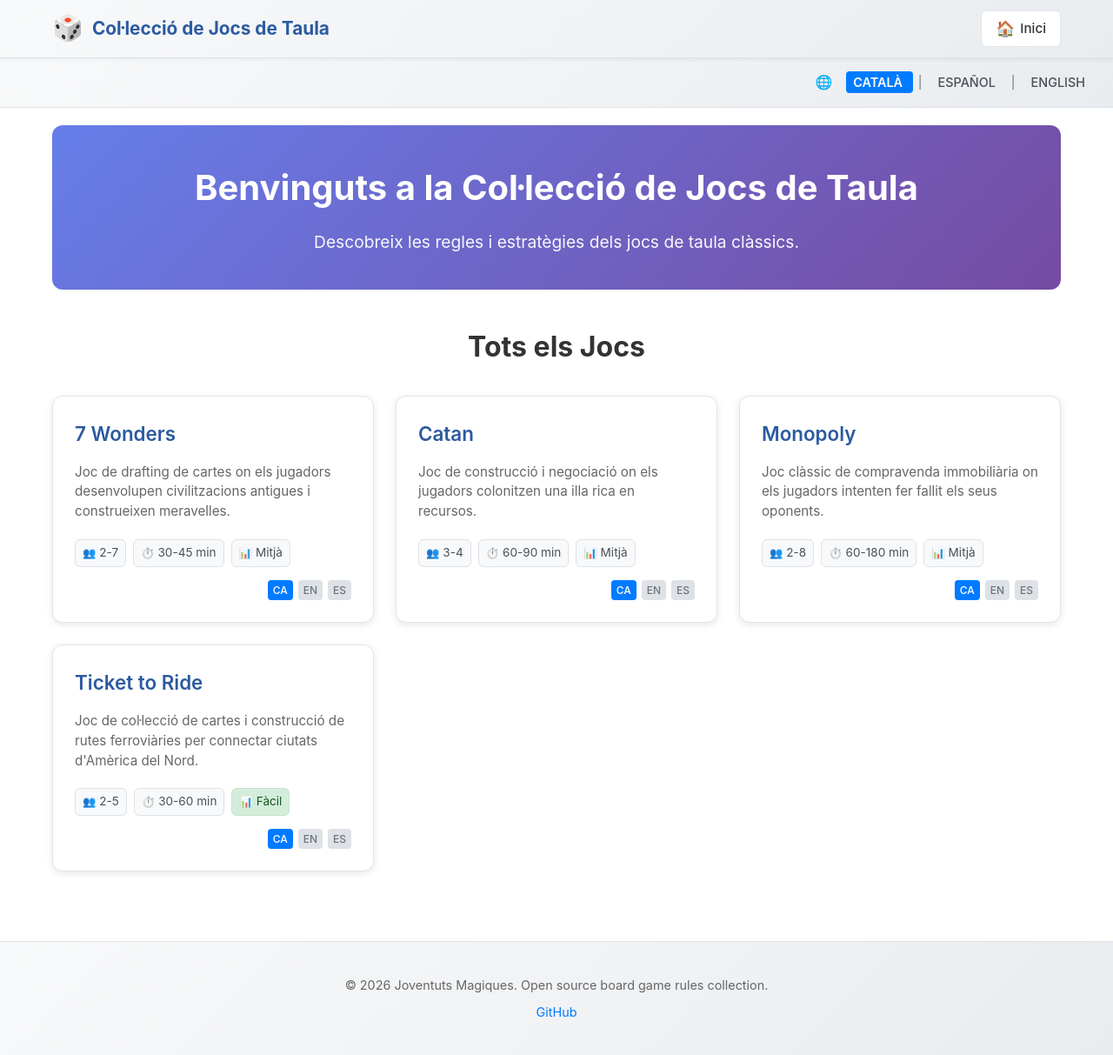
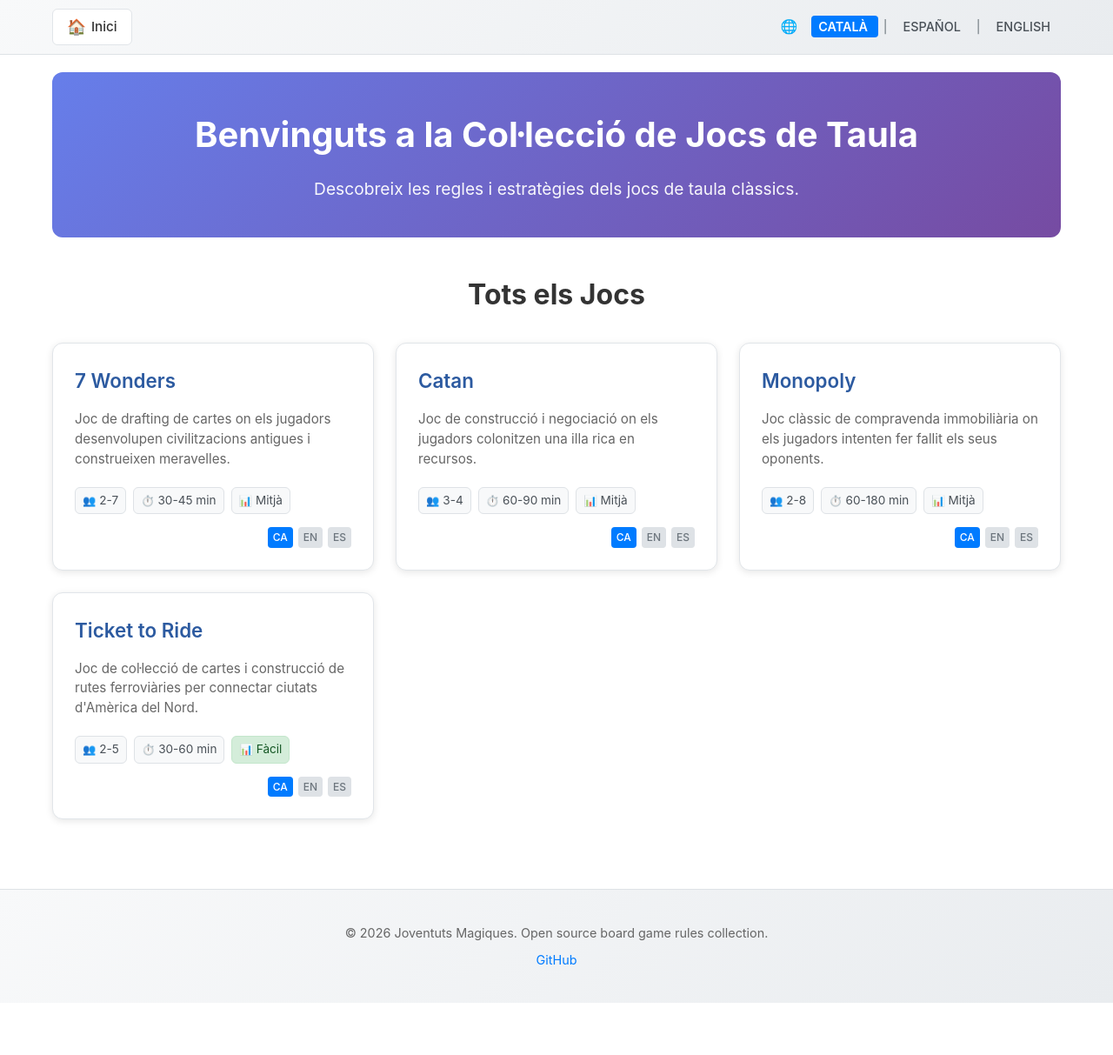
Before and after one commit to Joventuts-Magiques/Joventuts-Magiques.github.io, a Jekyll site: the page built from index.md, in a window 1280 px wide and 1213 px high. Shown: the whole window at 87% size. Built offline with Jekyll 4.4.1, drawn with Linux system fonts in a browser that asks for light colours.

Commit message:
Home bar (#4)

```diff
--- a/_includes/site-header.html
+++ b/_includes/site-header.html
@@ -3,18 +3,13 @@
 
 <header class="site-header" role="banner">
   <div class="site-header-content">
-    <div class="site-branding">
-      <a href="/" class="site-title-link" aria-label="Go to homepage">
-        <span class="site-logo" aria-hidden="true">🎲</span>
-        <span class="site-title">{{ t.site_title | default: "Jocs de Taula" }}</span>
-      </a>
-    </div>
-
     <nav class="site-nav" role="navigation" aria-label="Main navigation">
-      <a href="/" class="nav-link" aria-label="Go to homepage">
+      <a href="/" class="nav-link home-link" aria-label="Go to homepage">
         <span class="nav-icon" aria-hidden="true">🏠</span>
         <span class="nav-text">{{ t.home | default: "Inici" }}</span>
       </a>
     </nav>
+
+    {% include language-selector.html %}
   </div>
 </header>
--- a/_layouts/game.html
+++ b/_layouts/game.html
@@ -1,8 +1,6 @@
 ---
 layout: default
 ---
-
-{% include language-selector.html %}
 
 {% assign current_lang = page.lang | default: site.default_lang %}
 {% assign t = site.data.i18n[current_lang] %}
--- a/_layouts/home.html
+++ b/_layouts/home.html
@@ -1,8 +1,6 @@
 ---
 layout: default
 ---
-
-{% include language-selector.html %}
 
 <main class="home-content" role="main" aria-label="Games collection homepage">
   <header class="hero-section">
--- a/assets/css/site-header.css
+++ b/assets/css/site-header.css
@@ -1,70 +1,31 @@
 /**
  * Site Header Styles
- * Main navigation bar at the top of the site
+ * Unified navigation bar with Home button and language selector
  */
 
 .site-header {
   background: linear-gradient(135deg, var(--color-bg-gradient-start, #f8f9fa) 0%, var(--color-bg-gradient-end, #e9ecef) 100%);
   border-bottom: 1px solid var(--color-border-medium, #dee2e6);
   padding: 0;
-  position: sticky;
-  top: 0;
-  z-index: 100;
-  box-shadow: 0 2px 4px rgba(0, 0, 0, 0.05);
 }
 
 .site-header-content {
   max-width: 1200px;
   margin: 0 auto;
-  padding: 12px 20px;
+  padding: 10px 20px;
   display: flex;
   justify-content: space-between;
   align-items: center;
+  gap: 20px;
 }
 
-/* Site Branding */
-.site-branding {
-  flex: 1;
-}
-
-.site-title-link {
-  display: inline-flex;
-  align-items: center;
-  gap: 10px;
-  text-decoration: none;
-  color: var(--color-text-primary, #333);
-  transition: opacity var(--transition-normal, 0.2s ease);
-}
-
-.site-title-link:hover {
-  opacity: 0.8;
-}
-
-.site-title-link:focus-visible {
-  outline: 2px solid var(--color-border-focus, #007bff);
-  outline-offset: 2px;
-  border-radius: var(--radius-sm, 3px);
-}
-
-.site-logo {
-  font-size: 1.8em;
-  line-height: 1;
-}
-
-.site-title {
-  font-size: 1.3em;
-  font-weight: var(--font-weight-bold, 700);
-  color: var(--color-primary, #2c5aa0);
-}
-
-/* Site Navigation */
+/* Site Navigation (Home button) */
 .site-nav {
   display: flex;
   align-items: center;
-  gap: 15px;
 }
 
-.nav-link {
+.nav-link.home-link {
   display: inline-flex;
   align-items: center;
   gap: 6px;
@@ -78,7 +39,7 @@
   transition: all var(--transition-normal, 0.2s ease);
 }
 
-.nav-link:hover {
+.nav-link.home-link:hover {
   background: var(--color-accent, #007bff);
   color: var(--color-bg-primary, #fff);
   border-color: var(--color-accent, #007bff);
@@ -86,12 +47,12 @@
   box-shadow: 0 2px 8px rgba(0, 123, 255, 0.2);
 }
 
-.nav-link:focus-visible {
+.nav-link.home-link:focus-visible {
   outline: 2px solid var(--color-border-focus, #007bff);
   outline-offset: 2px;
 }
 
-.nav-link:active {
+.nav-link.home-link:active {
   transform: translateY(0);
 }
 
@@ -104,22 +65,23 @@
   font-size: 0.95em;
 }
 
+/* Language Selector Integration */
+.site-header .language-selector {
+  background: transparent;
+  border: none;
+  padding: 0;
+  margin: 0;
+}
+
 /* Responsive Design */
 @media (max-width: 600px) {
   .site-header-content {
-    padding: 10px 15px;
+    padding: 8px 15px;
+    gap: 10px;
   }
 
-  .site-title {
-    font-size: 1.1em;
-  }
-
-  .site-logo {
-    font-size: 1.5em;
-  }
-
-  .nav-link {
-    padding: 6px 12px;
+  .nav-link.home-link {
+    padding: 6px 10px;
   }
 
   .nav-text {
@@ -131,30 +93,10 @@
   }
 }
 
-@media (max-width: 480px) {
-  .site-title {
-    font-size: 1em;
-  }
-
-  .site-logo {
-    font-size: 1.3em;
-  }
-}
-
 /* Print Styles */
 @media print {
   .site-header {
-    position: static;
-    box-shadow: none;
-    border-bottom: 2px solid #000;
-  }
-
-  .nav-link {
-    display: none;
-  }
-
-  .site-title {
-    color: #000;
+    display: none; /* Hide navigation in print */
   }
 }
 
@@ -165,11 +107,11 @@
     border-bottom: 2px solid #000;
   }
 
-  .nav-link {
+  .nav-link.home-link {
     border: 2px solid #000;
   }
 
-  .nav-link:hover {
+  .nav-link.home-link:hover {
     background: #000;
     color: #fff;
   }
```
